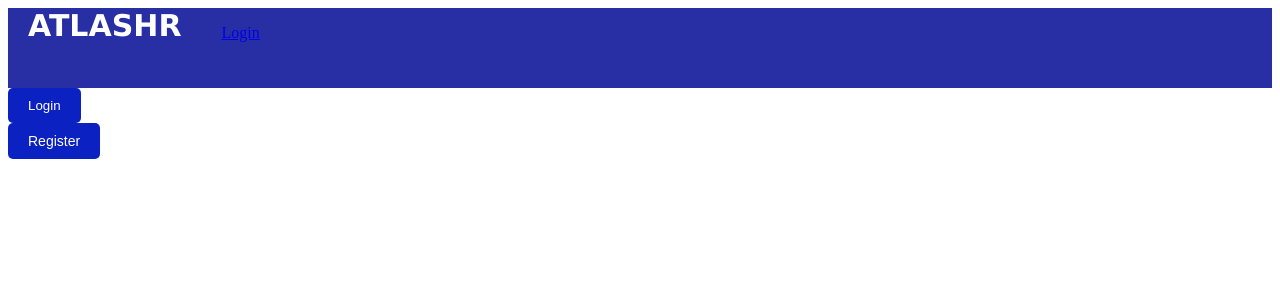
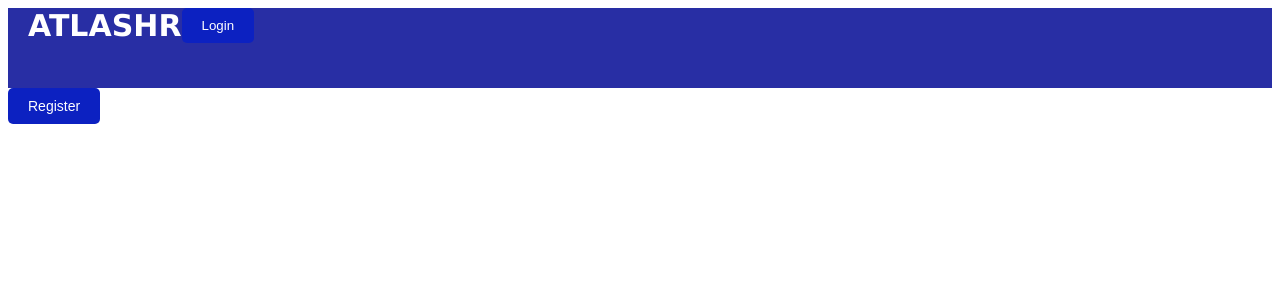
Before and after one commit to NetworkcoTeam/HR_Tool, a React (Create React App) app: page / in a window 1280 px wide. Shown: the top 300 px of the page. Built offline with nearby package versions, Linux system fonts and the light colour scheme.

Commit message:
login moved to navbar

```diff
--- a/src/Components/Navbar.js
+++ b/src/Components/Navbar.js
@@ -1,5 +1,6 @@
 import {Link} from 'react-router-dom';
 import './Navbar.css';
+import LoginForm from './LoginForm';
 
 function Navbar(){
     return(
@@ -7,10 +8,8 @@ function Navbar(){
          <Link to="/" className="navbar-logo">
               ATLASHR
             </Link>
-        <ul><li>
-            <Link to='/Login'>Login</Link>
-            </li>
-            </ul>
+            <LoginForm/>
+
     </div>
     )
 }
--- a/src/Pages/Landing.js
+++ b/src/Pages/Landing.js
@@ -1,4 +1,4 @@
-import LoginForm from '../Components/LoginForm';
+
 import RegisterForm from '../Components/RegisterForm';
 import './Landing.css';
 
@@ -9,7 +9,7 @@ function Landing() {
         <>
 
 
-            <LoginForm />
+
             <RegisterForm />
         </>
     );
```
